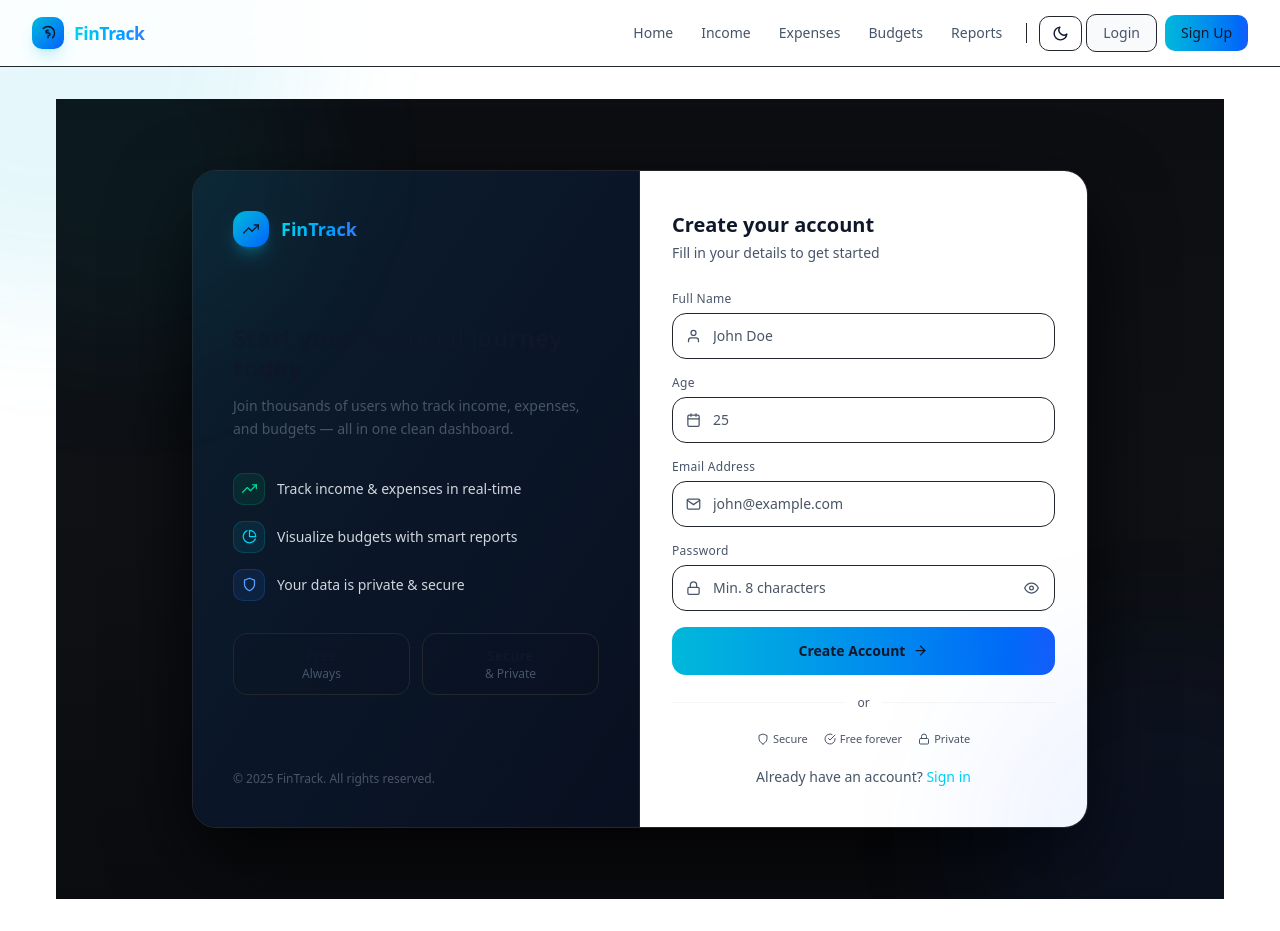
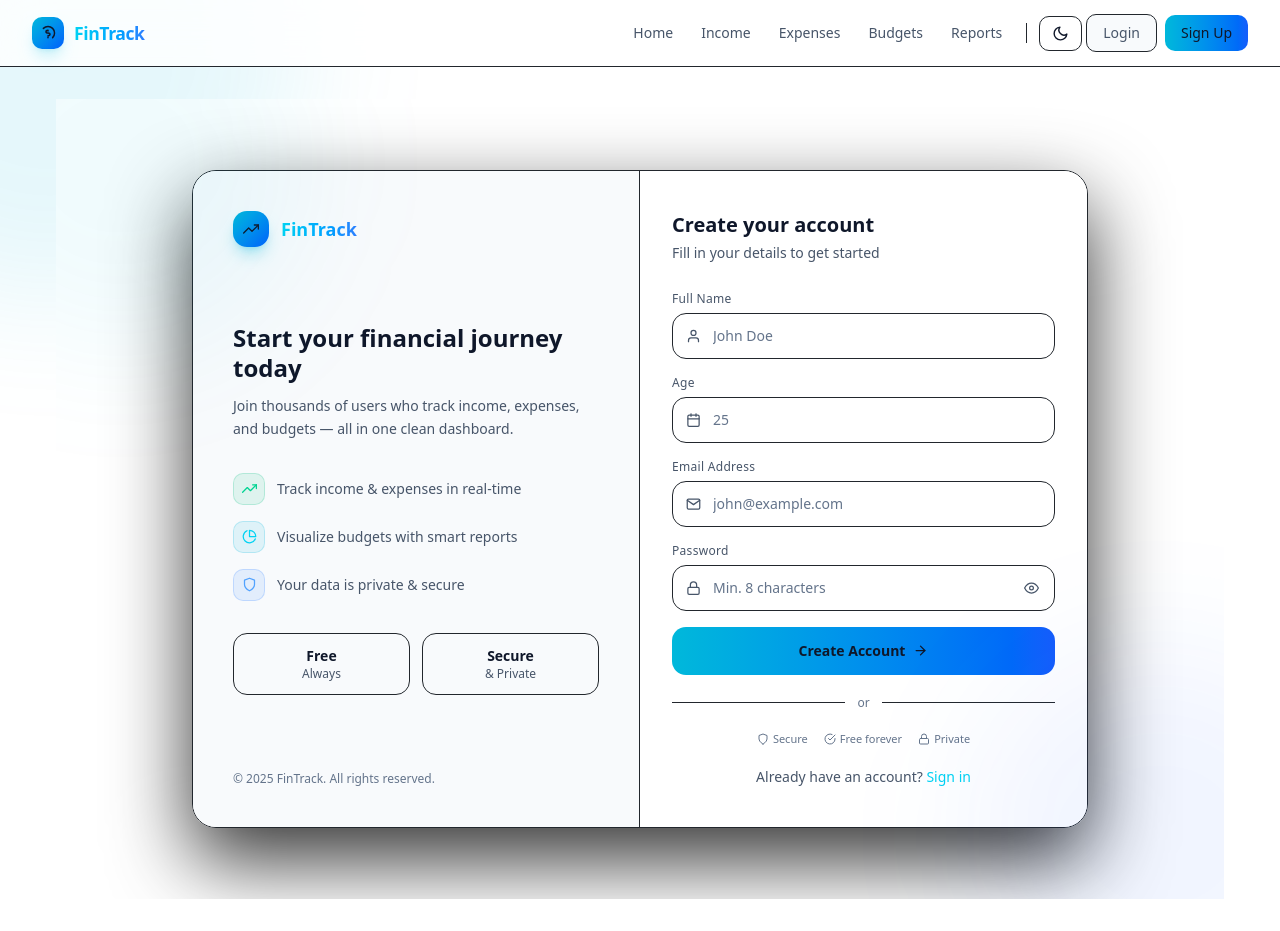
Before and after one commit to patel192/Expense-Manager-Frontend, a React (Vite) app: page /signup in a window 1280 px wide. Built offline with nearby package versions, Linux system fonts and the light colour scheme.

Commit message:
refactor: update Signup component styles for improved theming consistency

```diff
--- a/src/Signup.jsx
+++ b/src/Signup.jsx
@@ -62,7 +62,7 @@ export const Signup = () => {
 
   return (
     <div className="min-h-screen flex items-center justify-center px-4 py-10
-                    bg-gradient-to-b from-[#0c0e12] via-[#0f1115] to-[#0b0c10] text-[var(--text)] relative overflow-hidden">
+                    bg-[var(--bg)] text-[var(--text)] relative overflow-hidden">
 
       <ToastContainer transition={Bounce} />
 
@@ -74,7 +74,7 @@ export const Signup = () => {
                       border border-[var(--border)] shadow-[0_32px_80px_rgba(0,0,0,0.8)]">
 
         {/* ── LEFT: Decorative Panel (desktop only) ── */}
-        <div className="hidden lg:flex flex-col justify-between bg-gradient-to-br from-[#0d1f2d] via-[#0a1628] to-[#091020]
+        <div className="hidden lg:flex flex-col justify-between bg-[var(--surface-secondary)]
                         border-r border-[var(--border)] p-10">
 
           {/* Brand */}
@@ -109,7 +109,7 @@ export const Signup = () => {
                   <div className={`w-8 h-8 rounded-lg border flex items-center justify-center flex-shrink-0 ${item.bg} ${item.color}`}>
                     {item.icon}
                   </div>
-                  <p className="text-sm text-gray-300">{item.text}</p>
+                  <p className="text-sm text-[var(--text-secondary)]">{item.text}</p>
                 </div>
               ))}
             </div>
@@ -120,7 +120,7 @@ export const Signup = () => {
                 { label: "Free", sublabel: "Always" },
                 { label: "Secure", sublabel: "& Private" },
               ].map((s, i) => (
-                <div key={i} className="flex-1 bg-white/4 border border-[var(--border)] rounded-xl px-4 py-3 text-center">
+                <div key={i} className="flex-1 bg-[var(--surface-secondary)] border border-[var(--border)] rounded-xl px-4 py-3 text-center">
                   <p className="text-[var(--text)] font-bold text-sm">{s.label}</p>
                   <p className="text-[var(--muted)] text-xs">{s.sublabel}</p>
                 </div>
@@ -129,7 +129,7 @@ export const Signup = () => {
           </div>
 
           {/* Footer note */}
-          <p className="text-xs text-gray-600">
+          <p className="text-xs text-[var(--text-muted)]">
             © 2025 FinTrack. All rights reserved.
           </p>
         </div>
@@ -166,7 +166,7 @@ export const Signup = () => {
                 placeholder="John Doe"
                 {...register("name", { required: "Name is required" })}
                 className="w-full pl-10 pr-4 py-3 rounded-xl bg-[var(--card)] border border-[var(--border)]
-                           text-gray-100 placeholder-gray-600 text-sm
+                           text-[var(--text)] placeholder-[var(--text-muted)] text-sm
                            focus:outline-none focus:border-cyan-500/60 focus:ring-1 focus:ring-cyan-500/40
                            hover:border-[var(--border)] transition-all duration-200"
               />
@@ -181,7 +181,7 @@ export const Signup = () => {
                 placeholder="25"
                 {...register("age", { required: "Age is required", min: 18 })}
                 className="w-full pl-10 pr-4 py-3 rounded-xl bg-[var(--card)] border border-[var(--border)]
-                           text-gray-100 placeholder-gray-600 text-sm
+                           text-[var(--text)] placeholder-[var(--text-muted)] text-sm
                            focus:outline-none focus:border-cyan-500/60 focus:ring-1 focus:ring-cyan-500/40
                            hover:border-[var(--border)] transition-all duration-200"
               />
@@ -194,7 +194,7 @@ export const Signup = () => {
                 placeholder="john@example.com"
                 {...register("email", { required: "Email is required" })}
                 className="w-full pl-10 pr-4 py-3 rounded-xl bg-[var(--card)] border border-[var(--border)]
-                           text-gray-100 placeholder-gray-600 text-sm
+                           text-[var(--text)] placeholder-[var(--text-muted)] text-sm
                            focus:outline-none focus:border-cyan-500/60 focus:ring-1 focus:ring-cyan-500/40
                            hover:border-[var(--border)] transition-all duration-200"
               />
@@ -210,14 +210,14 @@ export const Signup = () => {
                   minLength: { value: 8, message: "Password must be at least 8 characters" },
                 })}
                 className="w-full pl-10 pr-11 py-3 rounded-xl bg-[var(--card)] border border-[var(--border)]
-                           text-gray-100 placeholder-gray-600 text-sm
+                           text-[var(--text)] placeholder-[var(--text-muted)] text-sm
                            focus:outline-none focus:border-cyan-500/60 focus:ring-1 focus:ring-cyan-500/40
                            hover:border-[var(--border)] transition-all duration-200"
               />
               <button
                 type="button"
                 onClick={() => setShowPassword(!showPassword)}
-                className="absolute right-3.5 top-1/2 -translate-y-1/2 text-[var(--muted)] hover:text-gray-300 transition-colors p-0.5"
+                className="absolute right-3.5 top-1/2 -translate-y-1/2 text-[var(--muted)] hover:text-[var(--text)] transition-colors p-0.5"
               >
                 {showPassword ? <FiEyeOff size={15} /> : <FiEye size={15} />}
               </button>
@@ -253,9 +253,9 @@ export const Signup = () => {
 
           {/* Divider */}
           <div className="flex items-center gap-3 my-5">
-            <div className="flex-1 h-px bg-white/8" />
-            <span className="text-xs text-gray-600">or</span>
-            <div className="flex-1 h-px bg-white/8" />
+            <div className="flex-1 h-px bg-[var(--border)]" />
+            <span className="text-xs text-[var(--text-muted)]">or</span>
+            <div className="flex-1 h-px bg-[var(--border)]" />
           </div>
 
           {/* Trust badges */}
@@ -265,7 +265,7 @@ export const Signup = () => {
               { icon: <FiCheckCircle size={12} />, text: "Free forever" },
               { icon: <FiLock size={12} />, text: "Private" },
             ].map((b, i) => (
-              <span key={i} className="flex items-center gap-1 text-[11px] text-gray-600">
+              <span key={i} className="flex items-center gap-1 text-[11px] text-[var(--text-muted)]">
                 {b.icon}
                 {b.text}
               </span>
```
